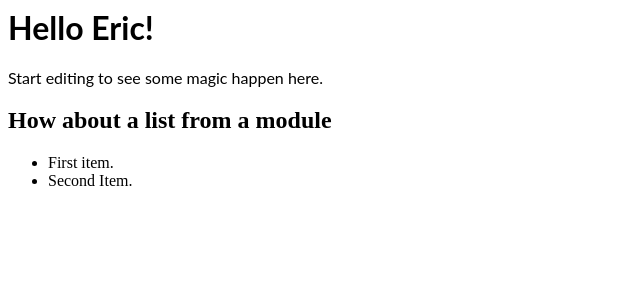
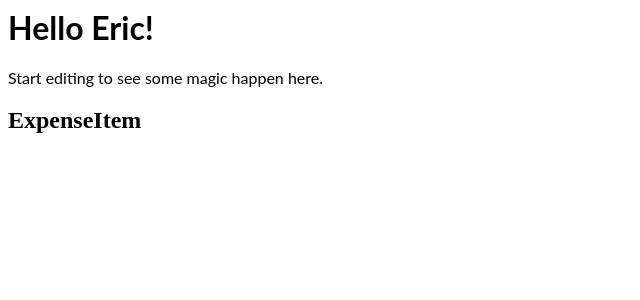
Before and after one commit to eross/react-stackblitz, a React (Create React App) app: page / in a window 1280 px wide. Shown: the top 300 px of the page, without its empty margins (0-640 px from the left). Built offline with nearby package versions, Linux system fonts and the light colour scheme.

Commit message:
Add ExpenseItem

```diff
--- a/App.tsx
+++ b/App.tsx
@@ -1,13 +1,13 @@
 import * as React from 'react';
 import './css/style.css';
-import MyFunc from './components/MyFunc';
+import ExpenseItem from './components/ExpenseItem';
 
 export default function App() {
   return (
     <div>
       <h1>Hello Eric!</h1>
       <p>Start editing to see some magic happen here.</p>
-      <MyFunc></MyFunc>
+      <ExpenseItem />
     </div>
   );
 }
--- /dev/null
+++ b/components/ExpenseItem.tsx
@@ -0,0 +1,4 @@
+function ExpenseItem() {
+  return <h2>ExpenseItem</h2>;
+}
+export default ExpenseItem;
```
